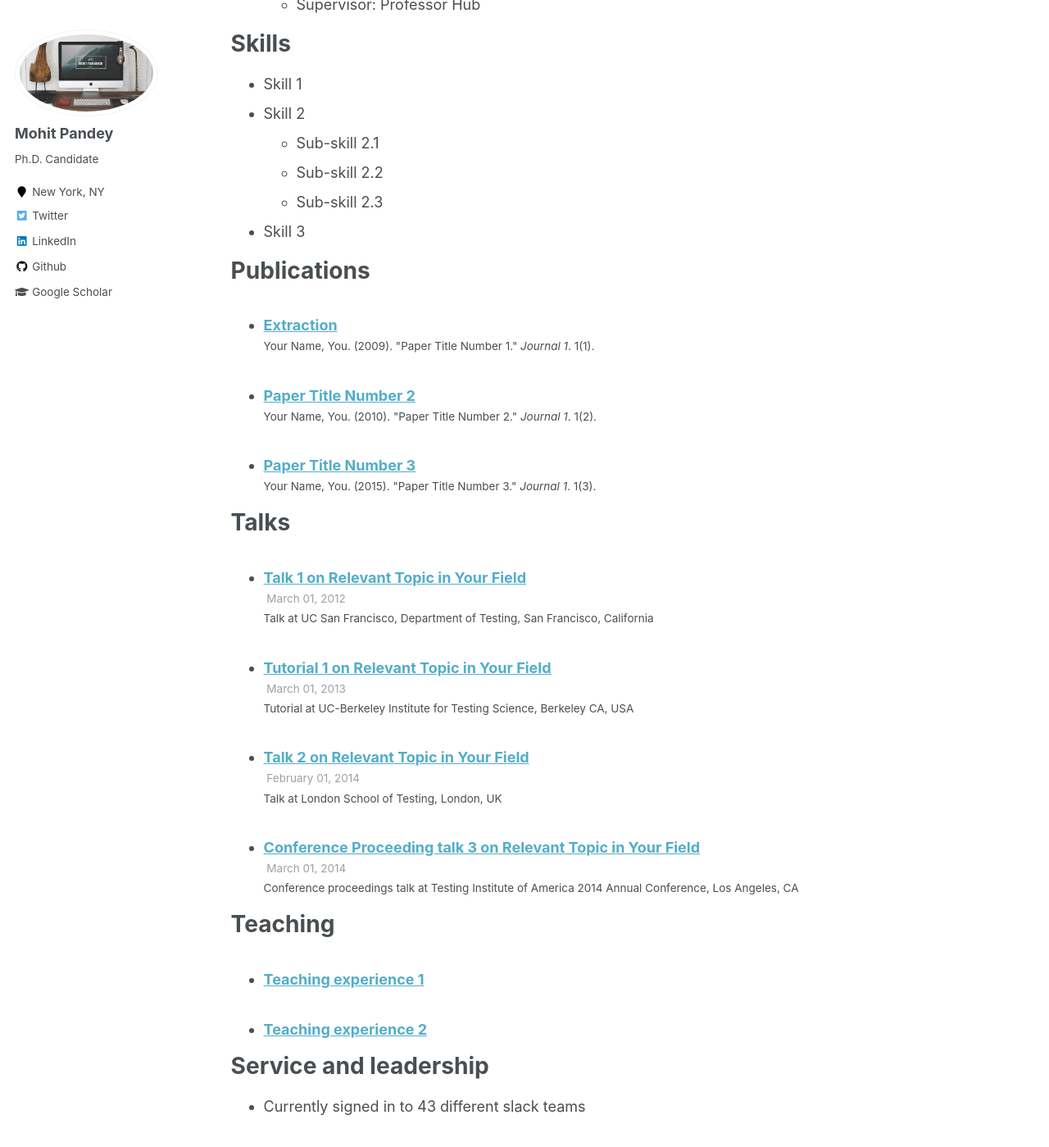
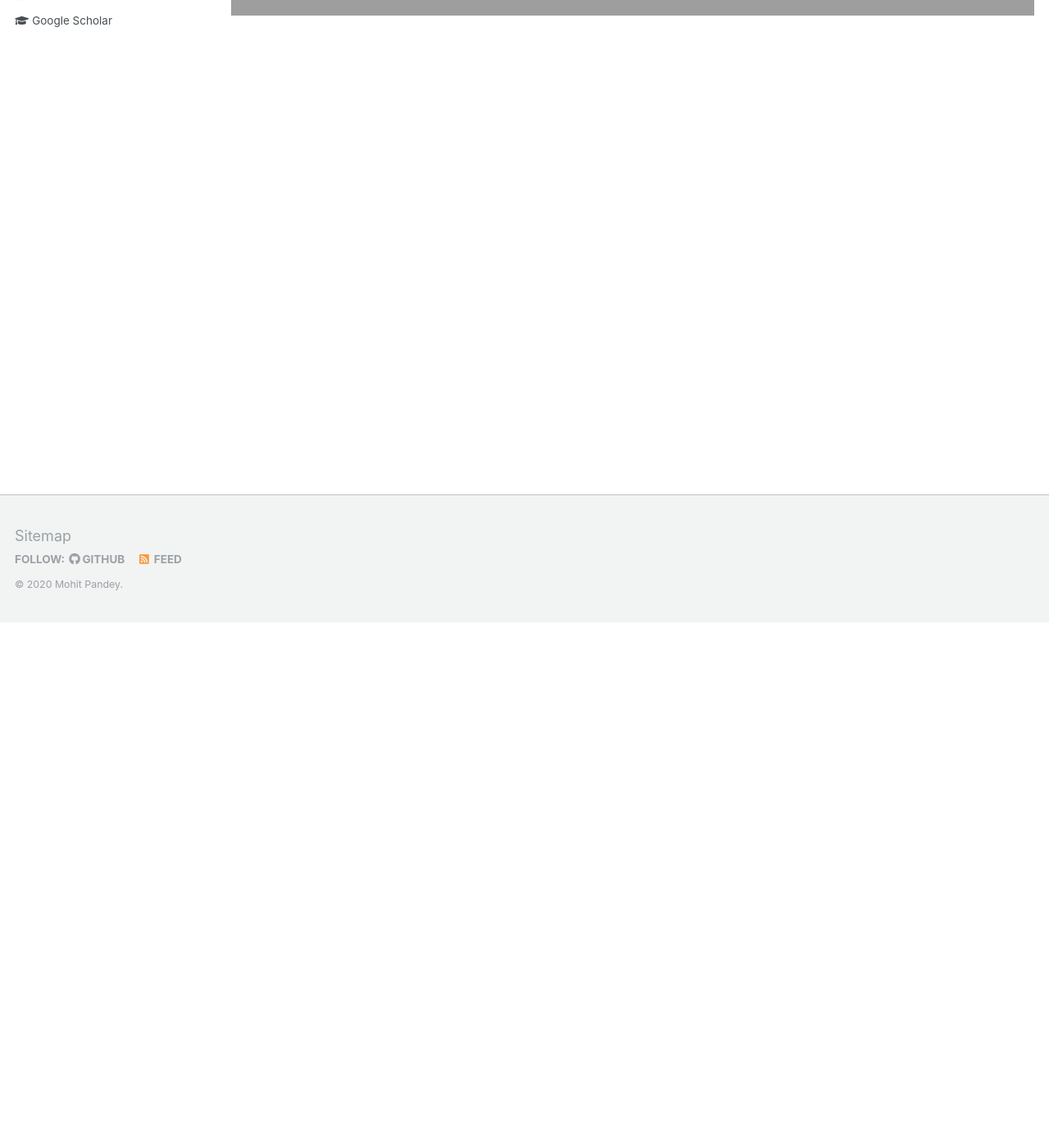
Before and after one commit to mohitpandey7/mohitpandey7.github.io, a Jekyll site: the page built from _pages/cv.md, in a window 1280 px wide and 1400 px high, scrolled down 641 px. Shown: the whole window at 82% size. Built offline with Jekyll 4.4.1, drawn with Linux system fonts in a browser that asks for light colours; some of the changed text lies outside the part shown; grey boxes are pictures that could not be loaded.

Commit message:
cv finished

```diff
--- a/_pages/cv.md
+++ b/_pages/cv.md
@@ -9,51 +9,4 @@ redirect_from:
 
 {% include base_path %}
 
-Education
-======
-* B.S. in Mohit GitHub, GitHub University, 2012
-* M.S. in Jekyll, GitHub University, 2014
-* Ph.D in Version Control Theory, GitHub University, 2018 (expected)
-
-Work experience
-======
-* Summer 2015: Research Assistant
-  * Github University
-  * Duties included: Tagging issues
-  * Supervisor: Professor Git
-
-* Fall 2015: Research Assistant
-  * Github University
-  * Duties included: Merging pull requests
-  * Supervisor: Professor Hub
-
-Skills
-======
-* Skill 1
-* Skill 2
-  * Sub-skill 2.1
-  * Sub-skill 2.2
-  * Sub-skill 2.3
-* Skill 3
-
-Publications
-======
-  <ul>{% for post in site.publications %}
-    {% include archive-single-cv.html %}
-  {% endfor %}</ul>
-
-Talks
-======
-  <ul>{% for post in site.talks %}
-    {% include archive-single-talk-cv.html %}
-  {% endfor %}</ul>
-
-Teaching
-======
-  <ul>{% for post in site.teaching %}
-    {% include archive-single-cv.html %}
-  {% endfor %}</ul>
-
-Service and leadership
-======
-* Currently signed in to 43 different slack teams
+<iframe src="/files/CV.pdf" width="100%" height="500" frameborder="no" border="0" marginwidth="0" marginheight="0"></iframe>
```
Also changed, not shown: 6 other files.
